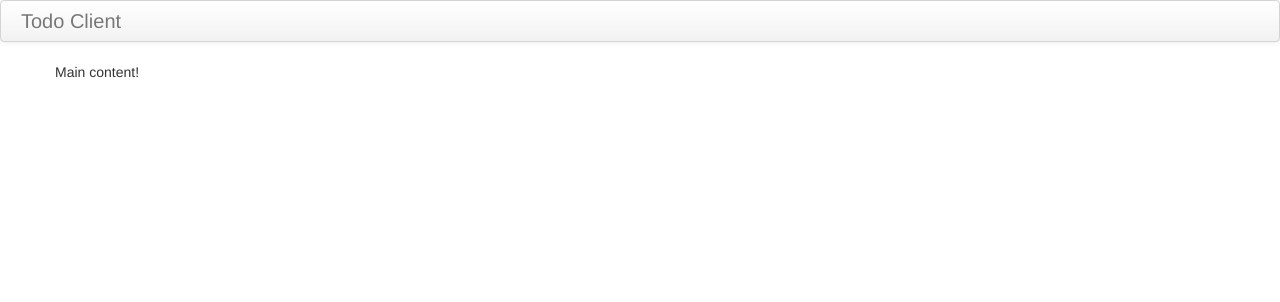
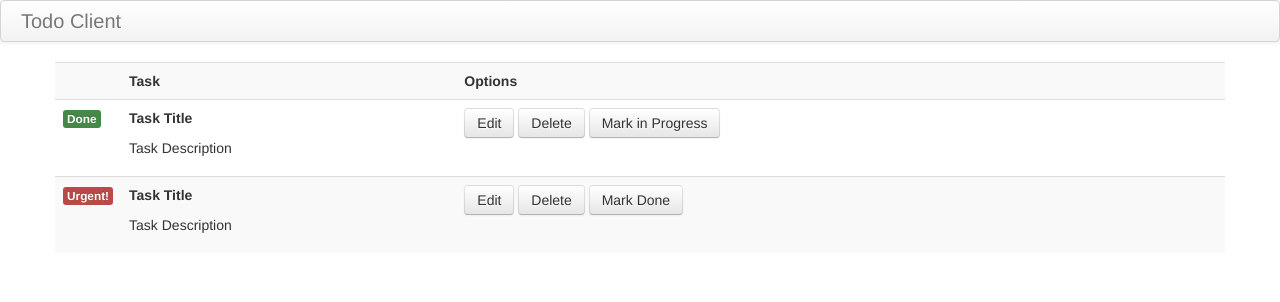
Before and after one commit to ColeMurray/TODO_LIST, a Flask app: page / in a window 1280 px wide. Shown: the top 302 px of the page. Run offline with Flask 2, Linux system fonts and the light colour scheme; some libraries are stand-ins or nearby versions.

Commit message:
Add table for tasks

```diff
--- /dev/null
+++ b/backend/templates/base.html
@@ -0,0 +1,27 @@
+<!DOCTYPE HTML>
+<html>
+<head>
+<title> Todo client </title>
+<script src= "http://ajax.aspnetcdn.com/ajax/jquery/jquery-1.9.0.js"></script>
+<link href= "{{ url_for('static', filename='css/bootstrap.min.css')}}" rel="stylesheet" media="screen"/>
+<link href= "{{ url_for('static', filename='css/bootstrap-responsive.min.css')}}" rel="stylesheet"/>
+<script src="{{ url_for('static', filename='js/bootstrap.min.js')}}"></script>
+<script src="http://ajax.aspnetcdn.com/ajax/knockout/knockout-2.2.1.js"></script>
+<meta name="viewport" content="width=device-width, initial-scale=1.0">
+</head>
+<body>
+    <div class="navbar">
+        <div class="navbar-inner">
+            <a class="brand" href="#"> Todo Client </a>
+        </div>
+    </div>
+    <div id="main" class="container">
+        {% block tasks %}
+        {% endblock  %}
+    </div>
+
+    <script type = "text/javascript">
+        // JS CODE
+    </script>
+</body>
+</html>
--- a/backend/templates/index.html
+++ b/backend/templates/index.html
@@ -1,26 +1,38 @@
-<!DOCTYPE HTML>
-<html>
-<head>
-<title> Todo client </title>
-<script src= "http://ajax.aspnetcdn.com/ajax/jquery/jquery-1.9.0.js"></script>
-<link href= "{{ url_for('static', filename='css/bootstrap.min.css')}}" rel="stylesheet" media="screen"/>
-<link href= "{{ url_for('static', filename='css/bootstrap-responsive.min.css')}}" rel="stylesheet"/>
-<script src="{{ url_for('static', filename='js/bootstrap.min.js')}}"></script>
-<script src="http://ajax.aspnetcdn.com/ajax/knockout/knockout-2.2.1.js"></script>
-<meta name="viewport" content="width=device-width, initial-scale=1.0">
-</head>
-<body>
-    <div class="navbar">
-        <div class="navbar-inner">
-            <a class="brand" href="#"> Todo Client </a>
-        </div>
-    </div>
-    <div id="main" class="container">
-        Main content!
-    </div>
+{% extends "base.html" %}
+{% block tasks %}
+    <table class= "table table-striped">
+        <tr>
+            <td style="width: 1px;"></td>
+            <td><b>Task</b></td>
+            <td><b>Options</b></td>
+        </tr> <!-- end tr -->
+        <tr>
+            <td>
+                <span class="label label-success">Done</span>
+            </td>
+            <td>
+                <p><b> Task Title</b></p><p> Task Description</p>
+            </td>
+            <td>
+                <button class ="btn">Edit </button>
+                <button class ="btn">Delete</button>
+                <button class ="btn">Mark in Progress</button>
+            </td>
+        </tr> <!-- end tr -->
+        <tr>
+            <td>
+                <span class="label label-important">Urgent!</span>
+            </td>
+            <td>
+                <p><b> Task Title</b></p><p>Task Description</p>
+            </td>
+            <td>
+                <button class ="btn">Edit </button>
+                <button class ="btn">Delete</button>
+                <button class ="btn">Mark Done</button>
+            </td>
+        </tr> <!-- end tr -->
 
-    <script type = "text/javascript">
-        // JS CODE
-    </script>
-</body>
-</html>
+    </table>
+
+{% endblock %}
--- /dev/null
+++ b/backend/templates/tasks.html
@@ -0,0 +1,4 @@
+{% extends "base.html" %}
+{% block tasks %}
+    <h2> BLOCCKKK </h2>
+{% endblock %}
```
